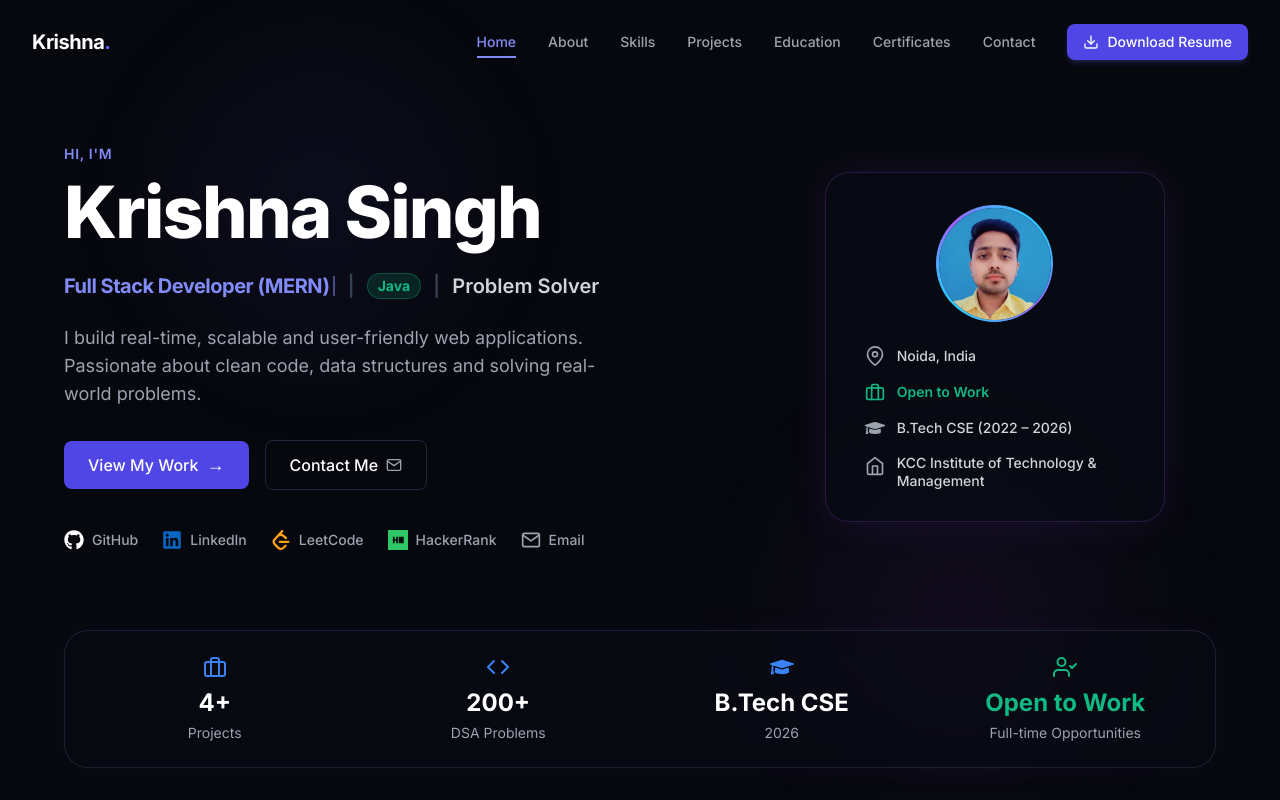
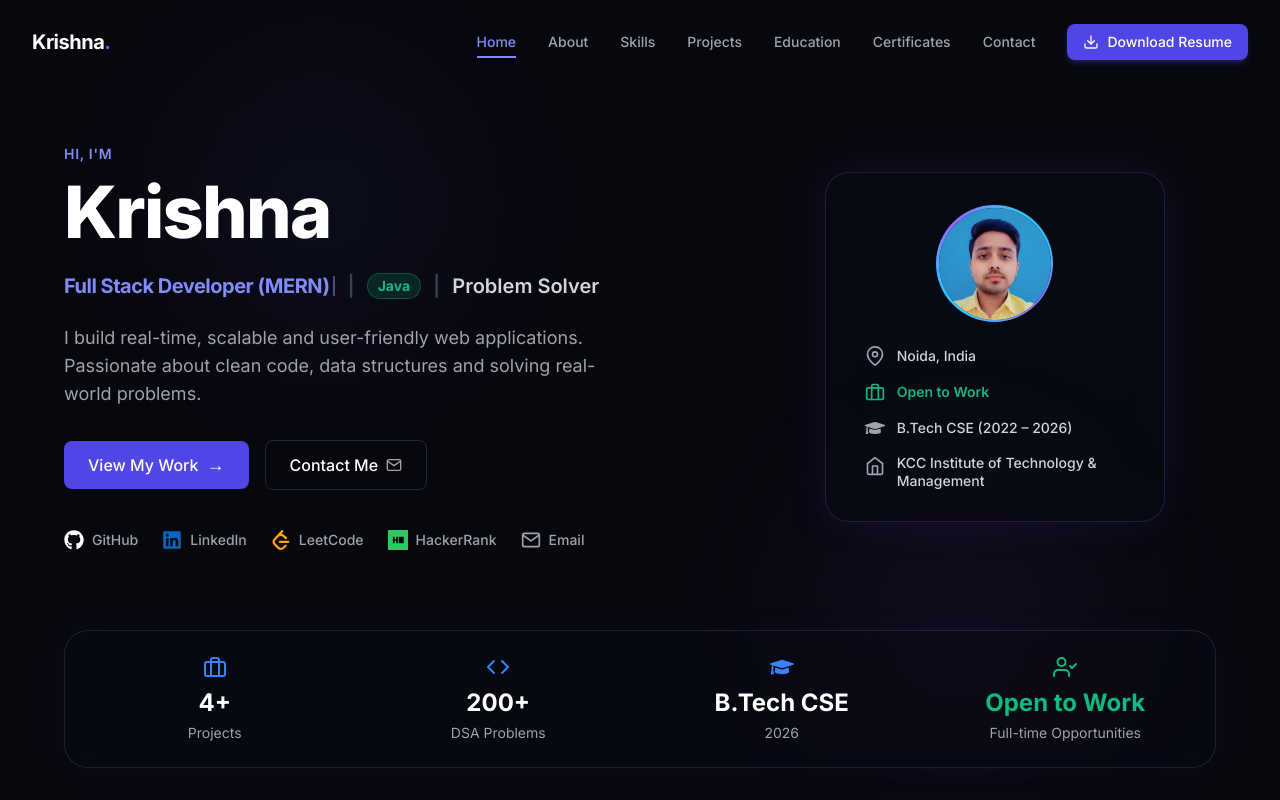
Before and after one commit to Krishnasingh9999/Portfolio, a React (Vite) app: page / in a window 1280 px wide. Shown: the top 800 px of the page. Built offline with nearby package versions, Linux system fonts and the light colour scheme.

Commit message:
My Portfolio

```diff
--- a/src/components/Hero.tsx
+++ b/src/components/Hero.tsx
@@ -106,7 +106,7 @@ const Hero: React.FC = () => {
               Hi, I'm
             </span>
             <h1 className="text-5xl sm:text-6xl md:text-7xl font-extrabold text-white tracking-tight leading-none mb-6">
-              Krishna Singh
+              Krishna
             </h1>
 
             {/* Dynamic Role Container */}
```
